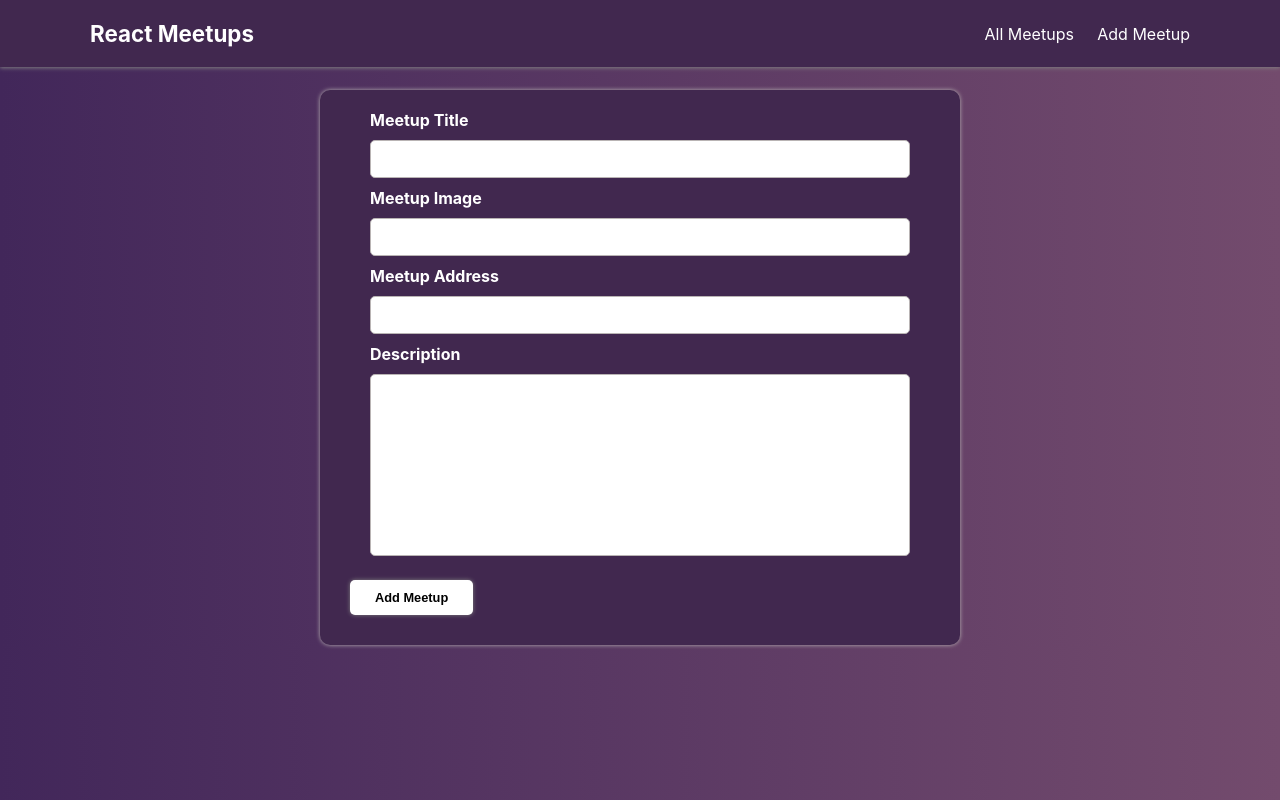
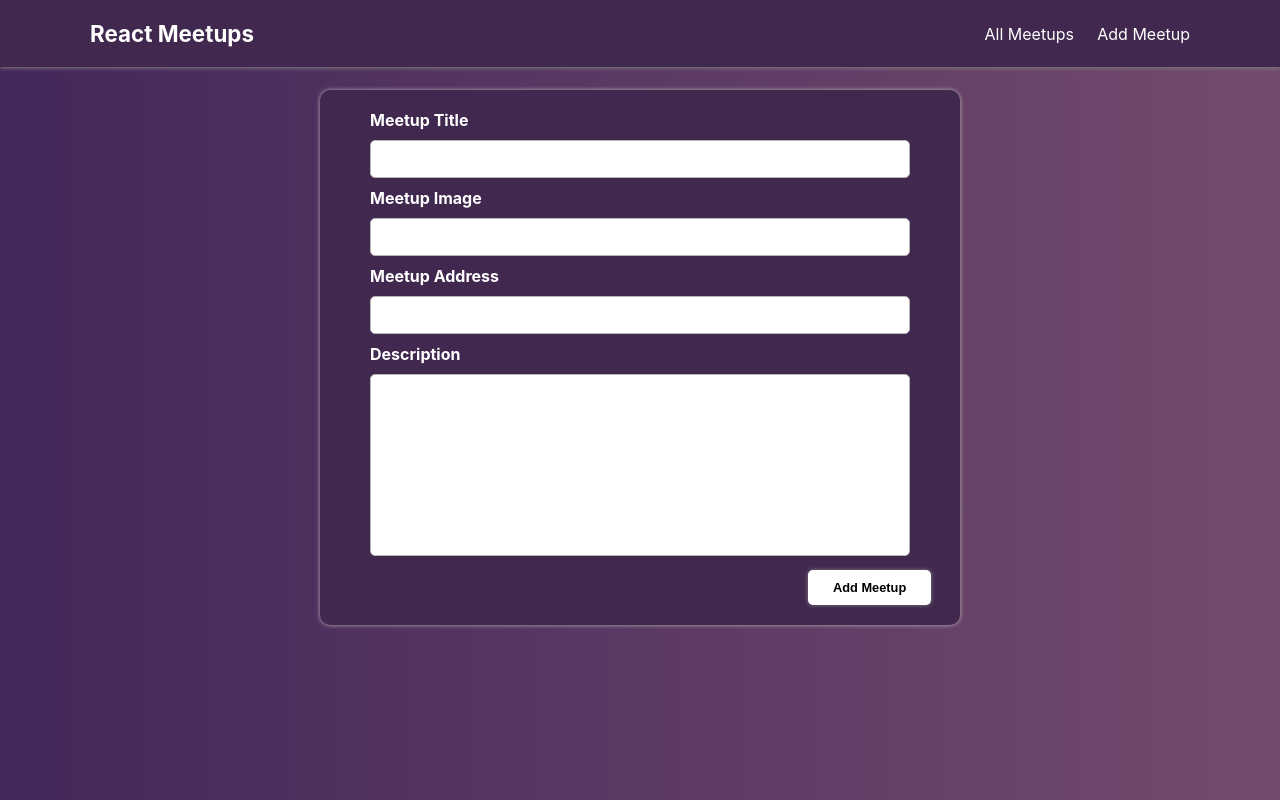
Before and after one commit to medsabbar/first-next, a Next.js app: page /new-meetup in a window 1280 px wide. Built offline with nearby package versions, Linux system fonts and the light colour scheme.

Commit message:
some UI changes and add animations

```diff
--- a/components/meetups/NewMeetupForm.module.css
+++ b/components/meetups/NewMeetupForm.module.css
@@ -35,6 +35,7 @@
 }
 
 .container button {
+	margin-left: 78%;
 	padding: 10px 25px;
 	background-color: #ffffff;
 	color: black;
@@ -42,6 +43,5 @@
 	font-weight: bold;
 	border: none;
 	border-radius: 5px;
-	margin: 10px;
 	box-shadow: 0px 0px 4px 0px gray;
 }
```
